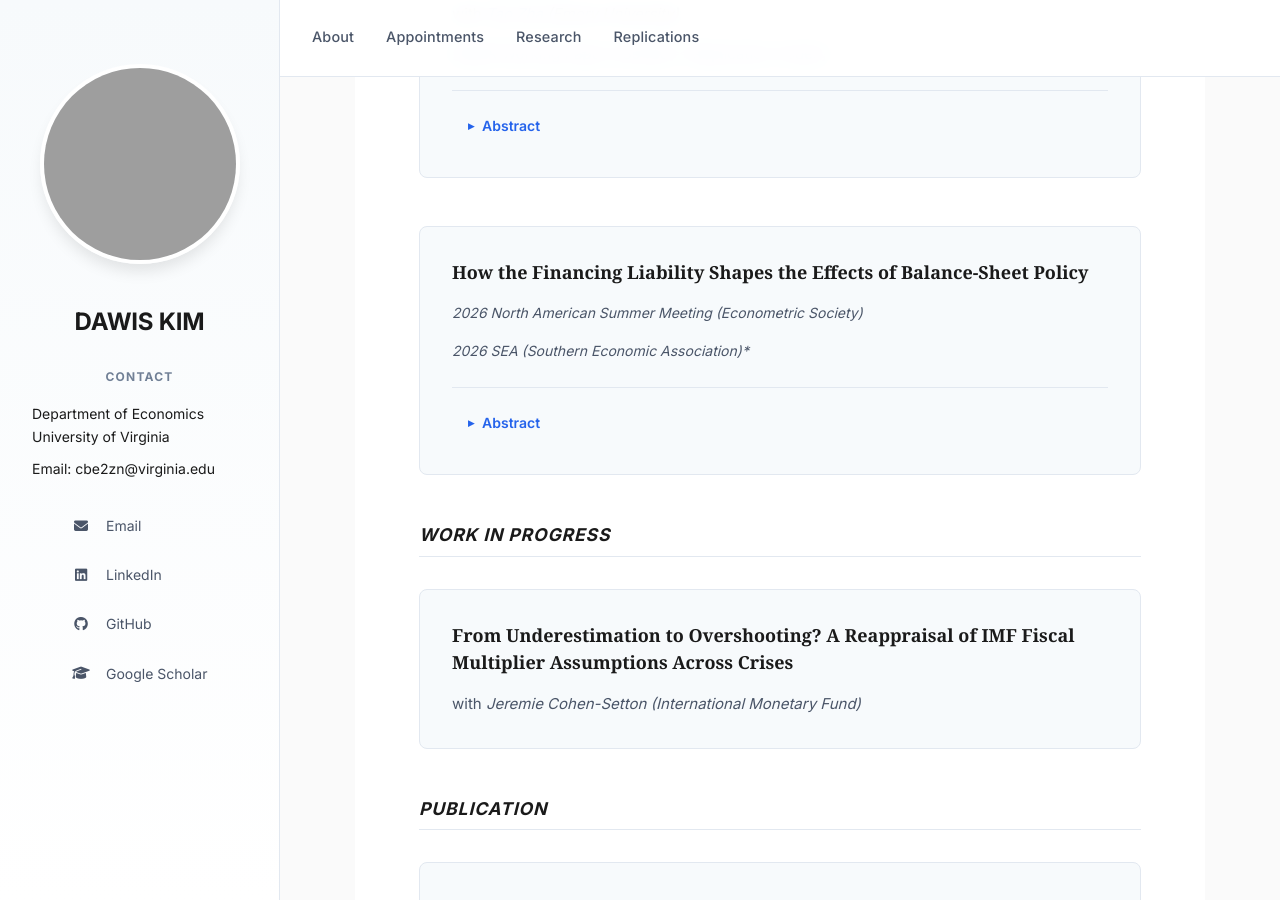
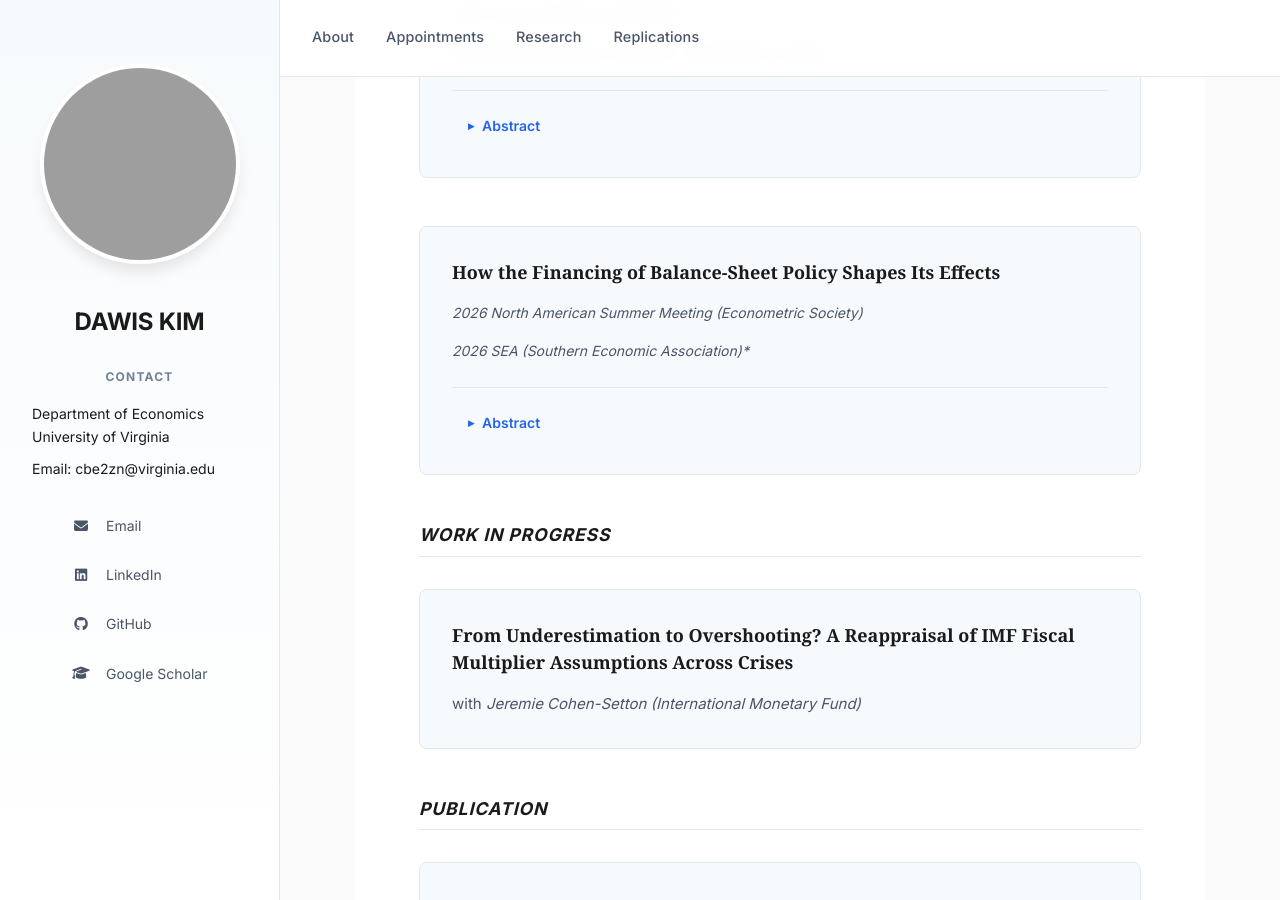
Before and after one commit to davidkim5707/website, a Jekyll site: the page built from index.md, in a window 1280 px wide and 900 px high, scrolled down 1071 px. Built offline with Jekyll 4.4.1, drawn with Linux system fonts in a browser that asks for light colours; some web fonts are replaced; part of the change alters nothing that is shown; grey boxes are pictures that could not be loaded.

Commit message:
Update balance-sheet paper title and abstract
Co-Authored-By: Claude Opus 4.8 (1M context) <noreply@anthropic.com>

```diff
--- a/index.md
+++ b/index.md
@@ -49,13 +49,13 @@ title: About
 </dl>
 
 <dl>
-  <dt>How the Financing Liability Shapes the Effects of Balance-Sheet Policy</dt>
+  <dt>How the Financing of Balance-Sheet Policy Shapes Its Effects</dt>
   <dd class="presentation-note">2026 North American Summer Meeting (Econometric Society)</dd>
   <dd class="presentation-note">2026 SEA (Southern Economic Association)*</dd>
   <dd class="abstract-toggle">
     <details>
       <summary>Abstract</summary>
-      <p>I ask whether Federal Reserve balance-sheet policy has the same effect on real GDP and the price level when different liabilities finance it. To answer, I develop HARS-Z by extending HARS, the sampler of Kim and Zha (2026), to include zero restrictions alongside shock heteroskedasticity, sign restrictions, and narrative restrictions. On monthly U.S. data I identify two balance-sheet shocks, one financed by reserves and one by overnight reverse repurchases (ON RRP). The estimated transmission differs across the two financing channels in the variable that responds. At the 90% level the reserve-financed contraction lowers GDP without a deflator decline, and the ON RRP-financed contraction lowers the GDP deflator without a GDP decline. Local projections on the identified shocks reach the first links of the money channel. The reserve-financed contraction lowers total bank deposits and raises the funds spread over interest on reserves. The ON RRP-financed contraction moves neither.</p>
+      <p>I ask whether Federal Reserve balance-sheet policy has the same effect on real GDP and the price level when different liabilities finance it. I develop HARS-Z, a sampler that imposes zero restrictions alongside the shock heteroskedasticity, sign restrictions, and narrative restrictions of HARS (Kim and Zha, 2026). On monthly U.S. data I identify two balance-sheet shocks, one financed by reserves and one by overnight reverse repurchases (ON RRP). At the 90% level the reserve-financed contraction lowers GDP, and the ON RRP-financed contraction lowers the GDP deflator. The reserve-financed shock contributes a median &minus;3.9 percent to the unexpected change in GDP over the first quantitative tightening. Every contribution of the ON RRP-financed shock has a 90% interval that includes zero. Local projections on the identified shocks reach the first links of the money channel. The reserve-financed contraction lowers bank deposits and raises the funds spread over interest on reserves. The ON RRP-financed contraction moves neither.</p>
     </details>
   </dd>
 </dl>
```
